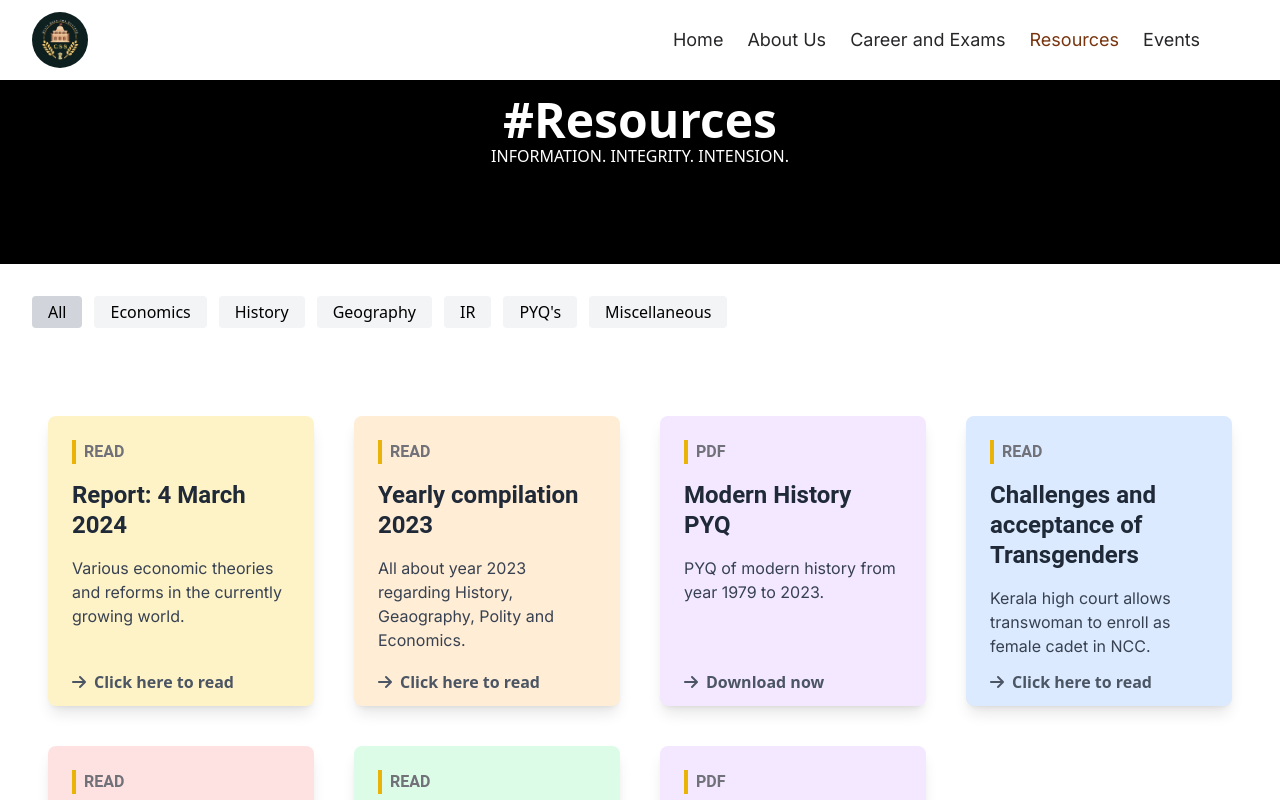
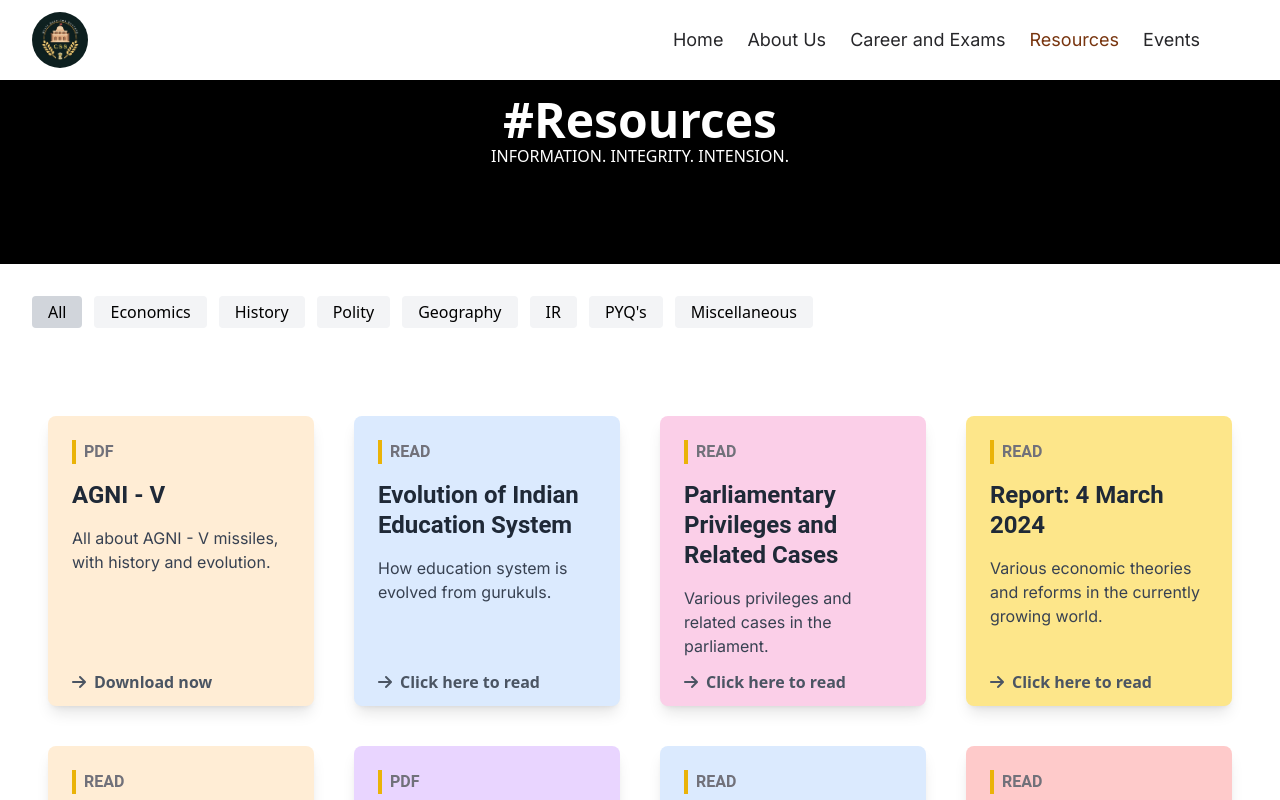
Before and after one commit to Courage003/CSS-official-Website, a React (Vite) app: page /resources in a window 1280 px wide. Shown: the top 800 px of the page. Built offline with nearby package versions, Linux system fonts and the light colour scheme.

Commit message:
update resources

```diff
--- a/src/components/UI/LinkCard.jsx
+++ b/src/components/UI/LinkCard.jsx
@@ -8,11 +8,12 @@ function LinkCard({ data }) {
         "video" : "Watch now",
     }
     const colors = {
-      "Economics":"bg-amber-100",
+      "Economics":"bg-amber-200",
+      "Polity":"bg-pink-200",
       "History":"bg-blue-100",
       "Geography":"bg-green-100",
-      "IR":"bg-red-100",
-      "PYQ's":"bg-purple-100",
+      "IR":"bg-red-200",
+      "PYQ's":"bg-purple-200",
       "Miscellaneous":"bg-orange-100",
     }
 
--- a/src/data/resourceData.js
+++ b/src/data/resourceData.js
@@ -1,12 +1,54 @@
 // type: [read, pdf, video];
 
-// category: ["Economics", "History", "Geography", "IR", "PYQ's", "Miscellaneous"];
+export const category = [
+  "All",
+  "Economics",
+  "History",
+  "Polity",
+  "Geography",
+  "IR",
+  "PYQ's",
+  "Miscellaneous",
+];
 
 export const links = [
+  // {
+  //     id: "",
+  //     title: "",
+  //     content: "",
+  //     category: "",
+  //     link: "",
+  //     type: ""
+  // },
+  {
+      id: "010",
+      title: "AGNI - V",
+      content: "All about AGNI - V missiles, with history and evolution.",
+      category: "Miscellaneous",
+      link: "https://drive.google.com/file/d/1pEWYXRjvqoEzOAp5KHuRPI6fB408HCZT/view?usp=drive_link",
+      type: "pdf"
+  },
+  {
+      id: "009",
+      title: "Evolution of Indian Education System",
+      content: "How education system is evolved from gurukuls.",
+      category: "History",
+      link: "https://drive.google.com/file/d/1NbOfDz9W6DrFDAU1S5bcAJI3yKuLuYhv/view?usp=drive_link",
+      type: "read"
+  },
+  {
+    id: "008",
+    title: "Parliamentary Privileges and Related Cases",
+    content: "Various privileges and related cases in the parliament.",
+    category: "Polity",
+    link: "https://drive.google.com/file/d/1vc4Yei9bvPSZJ0nDP55EFOn87d2EJ0av/view?usp=drive_link",
+    type: "read"
+},
   {
     id: "001",
     title: "Report: 4 March 2024",
-    content: "Various economic theories and reforms in the currently growing world.",
+    content:
+      "Various economic theories and reforms in the currently growing world.",
     category: "Economics",
     link: "https://drive.google.com/file/d/10dMm5pYstWBvP9xiYyfLAnGOrjMnBcuG/view?usp=drive_link",
     type: "read",
@@ -14,10 +56,11 @@ export const links = [
   {
     id: "005",
     title: "Yearly compilation 2023",
-    content: "All about year 2023 regarding History, Geaography, Polity and Economics.",
+    content:
+      "All about year 2023 regarding History, Geaography, Polity and Economics.",
     category: "Miscellaneous",
     link: "https://www.visionias.in/resources/all_programs.php?c=pt365",
-    type: "read"
+    type: "read",
   },
   {
     id: "004",
@@ -25,12 +68,13 @@ export const links = [
     content: "PYQ of modern history from year 1979 to 2023.",
     category: "PYQ's",
     link: "https://drive.google.com/file/d/1TG5n70iQZ6oerewyWGt0cO_Hhwa3AFi6/view?usp=drive_link",
-    type: "pdf"
+    type: "pdf",
   },
   {
     id: "002",
     title: "Challenges and acceptance of Transgenders",
-    content: "Kerala high court allows transwoman to enroll as female cadet in NCC.",
+    content:
+      "Kerala high court allows transwoman to enroll as female cadet in NCC.",
     category: "History",
     link: "https://drive.google.com/file/d/10g7MG_7_fnSXUwwu-JSnuVEde3wWFgFN/view?usp=drive_link",
     type: "read",
@@ -48,10 +92,11 @@ export const links = [
   {
     id: "006",
     title: "La Nina and Sustainable development",
-      content: "Explained about LA NINA and Sustainable Development related to current happenings.",
+    content:
+      "Explained about LA NINA and Sustainable Development related to current happenings.",
     category: "Geography",
     link: "https://drive.google.com/file/d/1LUYOrj5Jyt6MD7pqd0ZfOcjGIGz4lZW8/view?usp=drive_link",
-      type: "read"
+    type: "read",
   },
   {
     id: "007",
@@ -59,16 +104,9 @@ export const links = [
     content: "PYQ of medieval history from year 1995 to 2023.",
     category: "PYQ's",
     link: "https://drive.google.com/file/d/15SQzKy7WU1OPIvZUe5emcMDGPugYaXwX/view?usp=drive_link",
-      type: "pdf"
+    type: "pdf",
   },
-  // {
-  //     id: "",
-  //     title: "",
-  //     content: "",
-  //     category: "",
-  //     link: "",
-  //     type: ""
-  // },
+
   // {
   //     id: "",
   //     title: "",
@@ -110,13 +148,3 @@ export const links = [
   //     type: ""
   // },
 ];
-
-export const category = [
-  "All",
-  "Economics",
-  "History",
-  "Geography",
-  "IR",
-  "PYQ's",
-  "Miscellaneous",
-];
```
Lines whose indentation alone changed are shown as unchanged.
